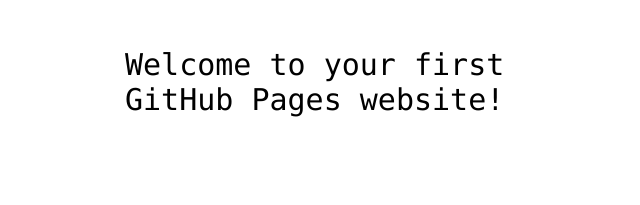
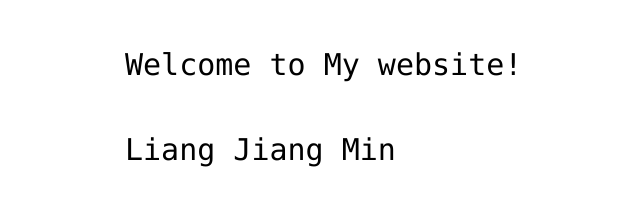
Before and after one commit to liangjiangmin/hello-world, a plain HTML site: page index.html in a window 1280 px wide. Shown: the part 341-546 px from the top of the page, without its empty margins (315-955 px from the left). Drawn offline with Linux system fonts and the light colour scheme.

Commit message:
Update index.html

```diff
--- a/index.html
+++ b/index.html
@@ -12,7 +12,7 @@
 <img src="https://octodex.github.com/images/daftpunktocat-thomas.gif" id="octocat" alt="octocat-gif" />
 
 <!-- Change this code here by copy and pasting your template on line 15 -->
-<p>Welcome to your first GitHub Pages website!</p>
-
+<p>Welcome to My website!</p>
+<p>Liang Jiang Min</p>
 </body>
 </html>
```
